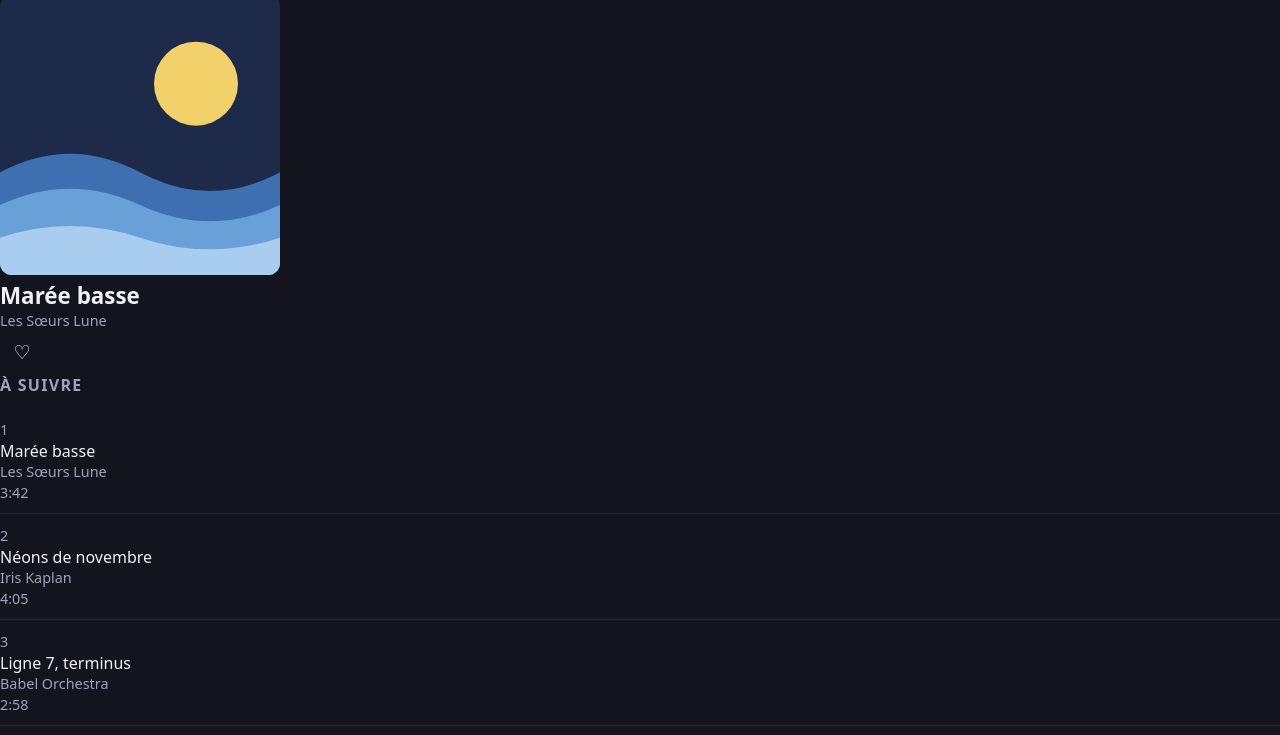
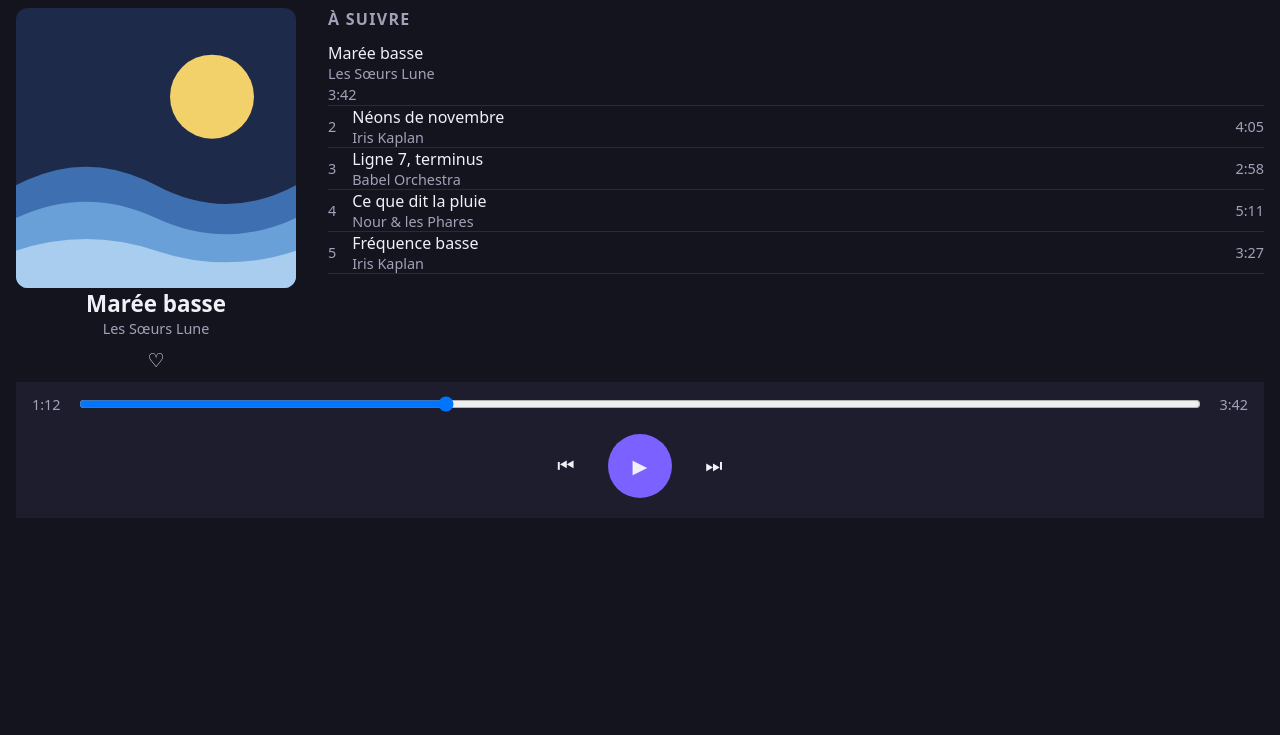
Before and after one commit to rbrochier/kata-S7, a plain HTML site: page kata-web-6-lecteur-musique-s7/index.html in a window 1280 px wide. Shown: the part 76-811 px from the top of the page. Drawn offline with Linux system fonts and the light colour scheme.

Commit message:
finit TODO
IA:[1]

```diff
--- a/kata-web-6-lecteur-musique-s7/index.html
+++ b/kata-web-6-lecteur-musique-s7/index.html
@@ -1,11 +1,13 @@
 <!DOCTYPE html>
 <html lang="fr">
+
 <head>
   <meta charset="UTF-8">
   <meta name="viewport" content="width=device-width, initial-scale=1.0">
   <title>Ondes — lecteur</title>
   <link rel="stylesheet" href="style.css">
 </head>
+
 <body>
 
   <header class="entete">
@@ -16,7 +18,8 @@
   <main class="contenu">
 
     <section class="en-cours">
-      <img src="./pochette.svg" class="pochette" alt="image graphique montrant des vagues en bas et un rond jaune representant le soleil en haut, le tout sur fond  bleu">
+      <img src="./pochette.svg" class="pochette"
+        alt="image graphique montrant des vagues en bas et un rond jaune representant le soleil en haut, le tout sur fond  bleu">
       <div class="infos">
         <h1 class="titre">Marée basse</h1>
         <p class="artiste">Les Sœurs Lune</p>
@@ -28,7 +31,7 @@
       <h2>À suivre</h2>
       <ul class="pistes">
         <li class="piste">
-          <span class="numero">1</span>
+          <span class="numero1" aria-current="true"</span>
           <div class="piste-infos">
             <p class="piste-titre">Marée basse</p>
             <p class="piste-artiste">Les Sœurs Lune</p>
@@ -80,10 +83,11 @@
     </div>
     <div class="boutons">
       <button type="button" class="bouton-icone" aria-lebel="bouton piste précédente">⏮</button>
-      <button type="button" class="bouton-lecture" aria-label ="bouton lecture">▶</button>
+      <button type="button" class="bouton-lecture" aria-label="bouton lecture">▶</button>
       <button type="button" class="bouton-icone" aria-label="bouton piste suivante">⏭</button>
     </div>
   </footer>
 
 </body>
+
 </html>
--- a/kata-web-6-lecteur-musique-s7/style.css
+++ b/kata-web-6-lecteur-musique-s7/style.css
@@ -10,6 +10,7 @@
 
 body {
   margin: 0;
+  padding: 0 16px;
   font-family: system-ui, sans-serif;
   background: #14141f;
   color: #f1f0f7;
@@ -33,10 +34,31 @@ h2 {
   margin-bottom: 12px;
 }
 
+.entete {
+  display: flex;
+  justify-content: space-between;
+  align-items: center;
+  margin: 20px 0;
+}
+
 .logo {
   font-weight: 800;
   font-size: 1.2rem;
   color: #b9a7ff;
+}
+.contenu {
+  display: flex;
+  flex-direction: column;
+}
+.playlist {
+  margin: 24px, 0;
+}
+
+.en-cours {
+  display: flex;
+  flex-direction: column;
+  align-items: center;
+  text-align: center;
 }
 
 .artiste,
@@ -48,8 +70,19 @@ h2 {
   font-size: 0.9rem;
 }
 
+.piste {
+  display: flex;
+  align-items: center;
+  gap: 16px;
+  border-bottom: 1px solid #2b2a3d;
+}
+
+.piste-infos {
+  flex-grow: 1;
+}
+
 .pochette {
-  width: 100%;
+  width: 45%;
   max-width: 280px;
   border-radius: 12px;
 }
@@ -60,10 +93,7 @@ h2 {
   padding: 0;
 }
 
-.piste {
-  padding: 10px 0;
-  border-bottom: 1px solid #2b2a3d;
-}
+
 
 .bouton-icone,
 .bouton-lecture {
@@ -104,25 +134,59 @@ h2 {
 }
 
 .controles {
+  display: flex;
+  flex-direction: column;
+  gap: 20px;
   background: #1e1d2e;
   padding: 12px 16px 20px;
 }
 
+.progression {
+  display: flex;
+  align-items: center;
+  gap: 16px;
+}
+
+.barre {
+  flex-grow: 1;
+}
+
+.boutons {
+  display: flex;
+  gap: 6px;
+  justify-content: center;
+  align-items: center;
+  gap: 20px;
+}
+
+@media (min-width: 768px) {
+  .contenu {
+    flex-direction: row;
+    align-items: flex-start;
+    gap: 32px;
+  }
+  .en-cours {
+    flex: none;
+  }
+
+  .pochette {
+    flex: none;
+    width: 100%;
+  }
+
+  .playlist {
+    flex-grow: 1;
+    min-width: 0;
+    margin-top: 0;
+  }
+}
 
 /* ---------- TODO 2 — L'en-tête ---------- */
 
-
-
 /* ---------- TODO 3 — Le morceau en cours ---------- */
-
-
 
 /* ---------- TODO 4 — Une piste de la playlist ---------- */
 
-
-
 /* ---------- TODO 5 — La barre de contrôle ---------- */
 
-
-
 /* ---------- TODO 6 — Grand écran (768px et plus) ---------- */
```
